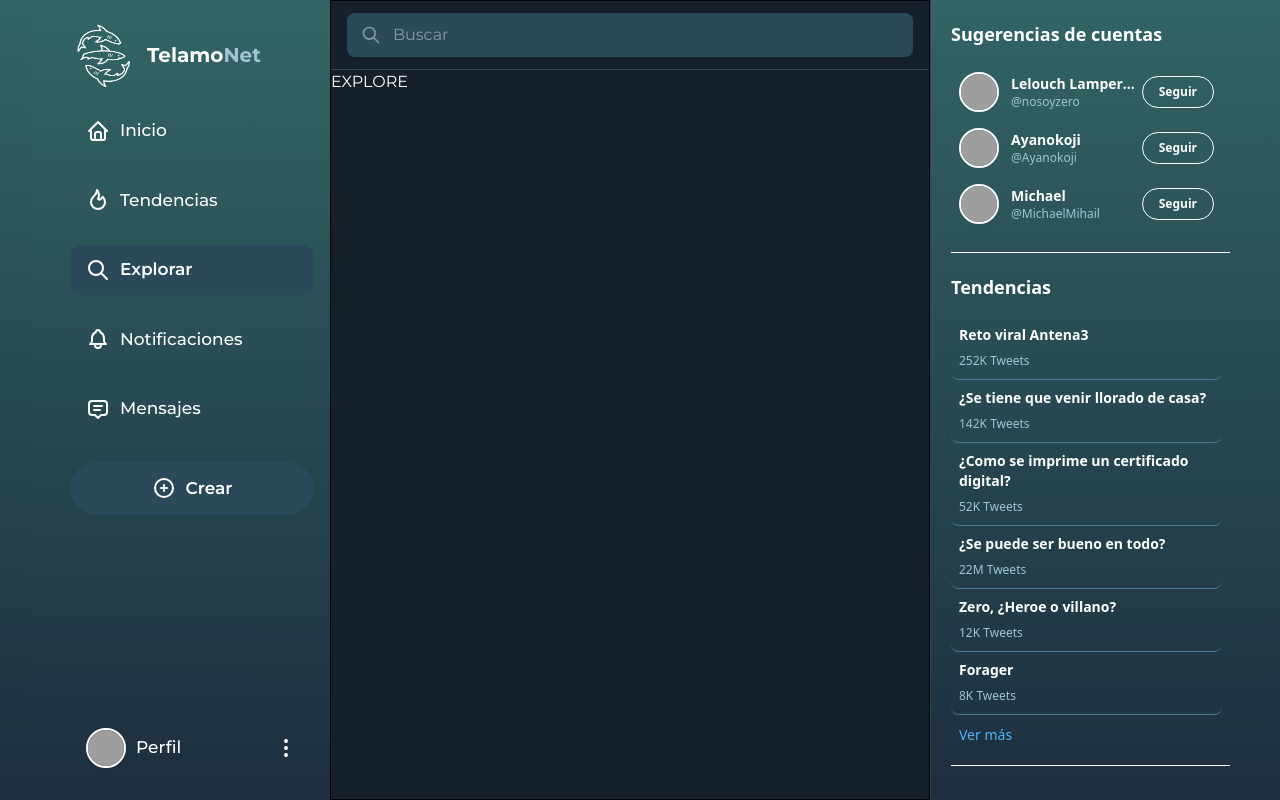
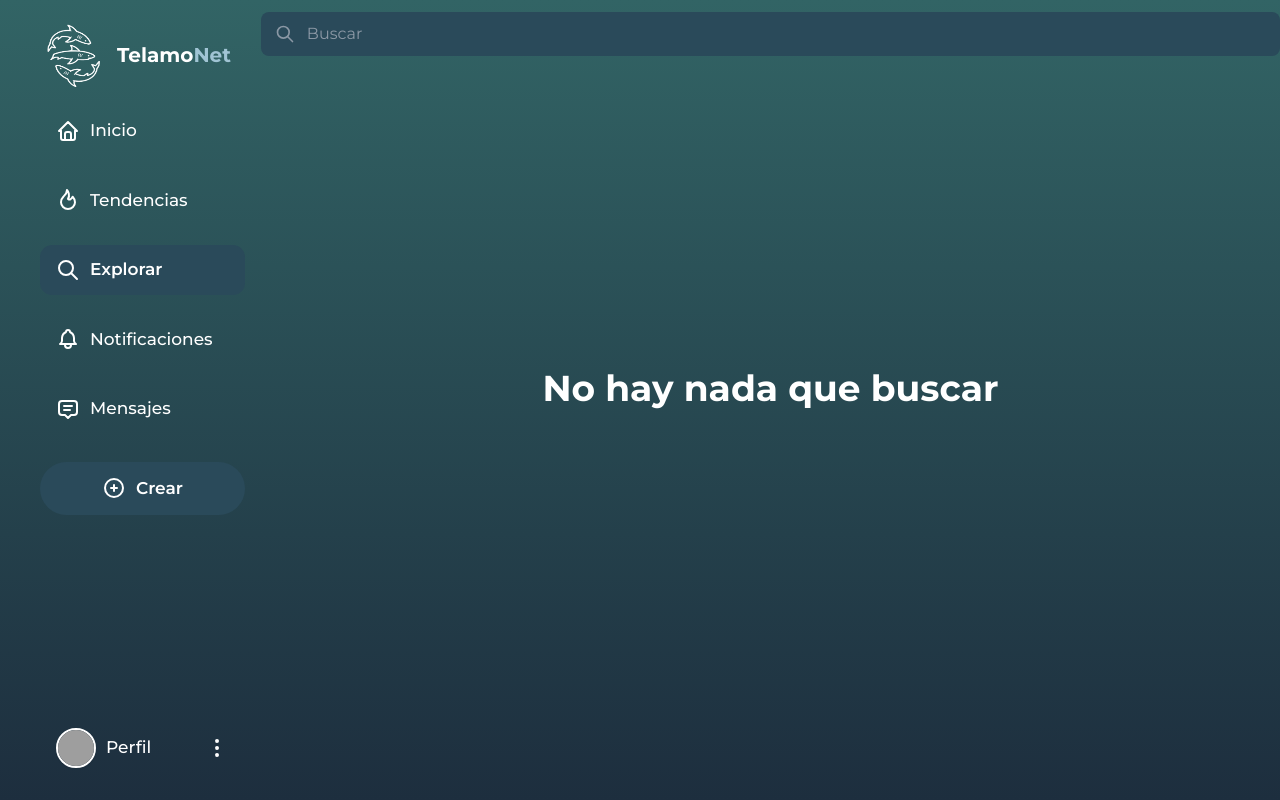
Before and after one commit to AntonioMorera/Telamonet, a Vue app: page /explore in a window 1280 px wide. Built offline with nearby package versions, Linux system fonts and the light colour scheme; grey boxes are pictures that could not be loaded.

Commit message:
Change width and bg-colors

```diff
--- a/src/components/NavBar.vue
+++ b/src/components/NavBar.vue
@@ -17,7 +17,7 @@
 </script>
 
 <template>
-    <nav class="bg-gradient-to-b from-[#326465] to-[#1d2e3e]">
+    <nav class="">
         <div class="flex flex-row items-center gap-3 mb-4">
             <img class="w-[65px] h-[70px]" src="/src/assets/logo/logoTelamon.png" alt="">
             <h1 class="font-bold text-[20px] text-white">{{ t.nav.title }}<span class="text-[#a0c4d4]">{{ t.nav.website }}</span></h1>
--- a/src/components/SearchBar.vue
+++ b/src/components/SearchBar.vue
@@ -6,7 +6,7 @@
 
 <template>
     <div id="searchBar">
-        <div id="Bar">
+        <div id="bar">
             <svg xmlns="http://www.w3.org/2000/svg" width="20" height="20" viewBox="0 0 24 24" fill="none" stroke="currentColor" stroke-width="2" stroke-linecap="round" stroke-linejoin="round" class="icon icon-tabler icons-tabler-outline icon-tabler-search"><path stroke="none" d="M0 0h24v24H0z" fill="none"/><path d="M10 10m-7 0a7 7 0 1 0 14 0a7 7 0 1 0 -14 0" /><path d="M21 21l-6 -6" /></svg>
             <input type="text" :placeholder="t.nav.search || 'Buscar'">
         </div>
@@ -14,24 +14,24 @@
 </template>
 
 <style scoped>
-    #Bar {
+    #bar {
         display: flex;
         flex-direction: row;
         background-color: #2a4a5a;
         border-radius: 8px;
         padding: 10px 14px;
         width: 100%;
-        max-width: 600px;
+        max-width: 1200px;
         align-items: center;
 
     }
 
-    #Bar:hover {
+    #bar:hover {
         background-color: #334d5e;
         border-color: #334d5e;
     }
 
-    #Bar:focus-within {
+    #bar:focus-within {
         background-color: #334d5e;
         border-color: #1da1f2;
         outline: 1px solid #1da1f2;
@@ -39,11 +39,8 @@
 
     #searchBar {
         display: flex;
-        background-color: #15202b;
-        padding: 12px 16px;
+        margin: 12px 0px;
         width: 100%;
-        box-sizing: border-box;
-        border-bottom: 1px solid #2a4a5a;
     }
 
     input {
--- a/src/views/ExploreView.vue
+++ b/src/views/ExploreView.vue
@@ -10,14 +10,13 @@
 <template>
     <main>
         <NavBar></NavBar>
-        <section class="bg-[#15202b] text-white">
+        <section class="text-white">
             <SearchBar></SearchBar>
-            <div id="mainExplore">
-                <p>EXPLORE</p>
+            <div id="mainExplore" class="flex justify-center items-center min-h-[80vh]">
+                <h1 class="text-4xl font-bold">No hay nada que buscar</h1>
             </div>
 
         </section>
-        <SideBar></SideBar>
     </main>
 </template>
 
@@ -30,11 +29,6 @@
     }
 
     section {
-        border: 1px solid black;
-        width: 600px;
-    }
-
-    section:last-child {
-        width: 300px;
+        width: 1200px;
     }
 </style>
--- a/src/views/HomeView.vue
+++ b/src/views/HomeView.vue
@@ -45,14 +45,13 @@
 <template>
     <main>
         <NavBar></NavBar>
-        <section class="bg-[#15202b] text-white">
+        <section class="text-white">
             <SearchBar></SearchBar>
-            <div id="mainBody" class="flex justify-center items-center">
-
+            <div id="mainBody" class="flex justify-center items-center min-h-[80vh]">
+                <h1 class="text-4xl font-bold">No hay publicaciones</h1>
             </div>
 
         </section>
-        <SideBar></SideBar>
     </main>
 </template>
 
@@ -65,11 +64,6 @@
     }
 
     section {
-        border: 1px solid black;
-        width: 600px;
-    }
-
-    section:last-child {
-        width: 300px;
+        width: 1200px;
     }
 </style>
--- a/src/views/MesaggeView.vue
+++ b/src/views/MesaggeView.vue
@@ -10,14 +10,12 @@
 <template>
     <main>
         <NavBar></NavBar>
-        <section class="bg-[#15202b] text-white">
+        <section class="text-white">
             <SearchBar></SearchBar>
-            <div id="mainNotification">
-                <p>MESAGGES</p>
+            <div id="mainMesagge" class="flex justify-center items-center min-h-[80vh]">
+                <h1 class="text-4xl font-bold">No hay ningun mensaje</h1>
             </div>
-
         </section>
-        <SideBar></SideBar>
     </main>
 </template>
 
@@ -30,11 +28,6 @@
     }
 
     section {
-        border: 1px solid black;
-        width: 600px;
-    }
-
-    section:last-child {
-        width: 300px;
+        width: 1200px;
     }
 </style>
--- a/src/views/NotificationView.vue
+++ b/src/views/NotificationView.vue
@@ -10,14 +10,13 @@
 <template>
     <main>
         <NavBar></NavBar>
-        <section class="bg-[#15202b] text-white">
+        <section class="text-white">
             <SearchBar></SearchBar>
-            <div id="mainNotification">
-                <p>NOTIFICATION</p>
+            <div id="mainNotification" class="flex justify-center items-center min-h-[80vh]">
+                <h1 class="text-4xl font-bold">No hay ninguna notificación</h1>
             </div>
 
         </section>
-        <SideBar></SideBar>
     </main>
 </template>
 
@@ -30,11 +29,6 @@
     }
 
     section {
-        border: 1px solid black;
-        width: 600px;
-    }
-
-    section:last-child {
-        width: 300px;
+        width: 1200px;
     }
 </style>
--- a/src/views/PostView.vue
+++ b/src/views/PostView.vue
@@ -72,7 +72,7 @@
 <template>
     <main>
         <NavBar></NavBar>
-        <section class="bg-[#15202b] text-white">
+        <section class="text-white">
             <SearchBar></SearchBar>
             <div id="mainBody">
                 <form class="flex flex-col mt-5 ml-10 gap-3">
@@ -97,7 +97,6 @@
                 </form>
             </div>
         </section>
-        <SideBar></SideBar>
     </main>
 </template>
 
@@ -131,11 +130,6 @@
     }
 
     section {
-        border: 1px solid black;
-        width: 600px;
-    }
-
-    section:last-child {
-        width: 300px;
+        width: 1200px;
     }
 </style>
--- a/src/views/ProfileView.vue
+++ b/src/views/ProfileView.vue
@@ -23,18 +23,18 @@ const usuario = {
     <NavBar />
 
     <!-- Sección central: Perfil -->
-    <div class="w-[600px] flex flex-col">
+    <div class="w-[1200px] flex flex-col">
 
         <div class="sticky top-0 z-10">
         <SearchBar />
             </div>
 
-      <section class="border-x border-[#2a4a5a] bg-[#15202b] text-white flex-1">
+            <section class="text-white flex-1">
 
             <div class="relative">
 
                 <div class="banner">
-            <img :src="usuario.bannerUrl" alt="banner" class="w-full h-[200px] object-cover" />
+                <img :src="usuario.bannerUrl" alt="banner" class="w-full h-[300px] object-cover" />
                 </div>
 
 
@@ -88,8 +88,6 @@ const usuario = {
             </div>
             </section>
         </div>
-
-    <SideBar />
     </main>
 </template>
 
--- a/src/views/TrendingView.vue
+++ b/src/views/TrendingView.vue
@@ -10,14 +10,12 @@
 <template>
     <main>
         <NavBar></NavBar>
-        <section class="bg-[#15202b] text-white">
+        <section class="text-white">
             <SearchBar></SearchBar>
-            <div id="mainTrending">
-                <p>TRENDING</p>
+            <div id="mainTrending" class="flex justify-center items-center min-h-[80vh]">
+                <h1 class="text-4xl font-bold">No hay ninguna tendencia</h1>
             </div>
-
         </section>
-        <SideBar></SideBar>
     </main>
 </template>
 
@@ -30,11 +28,6 @@
     }
 
     section {
-        border: 1px solid black;
-        width: 600px;
-    }
-
-    section:last-child {
-        width: 300px;
+        width: 1200px;
     }
 </style>
```
Lines whose indentation alone changed are shown as unchanged.
